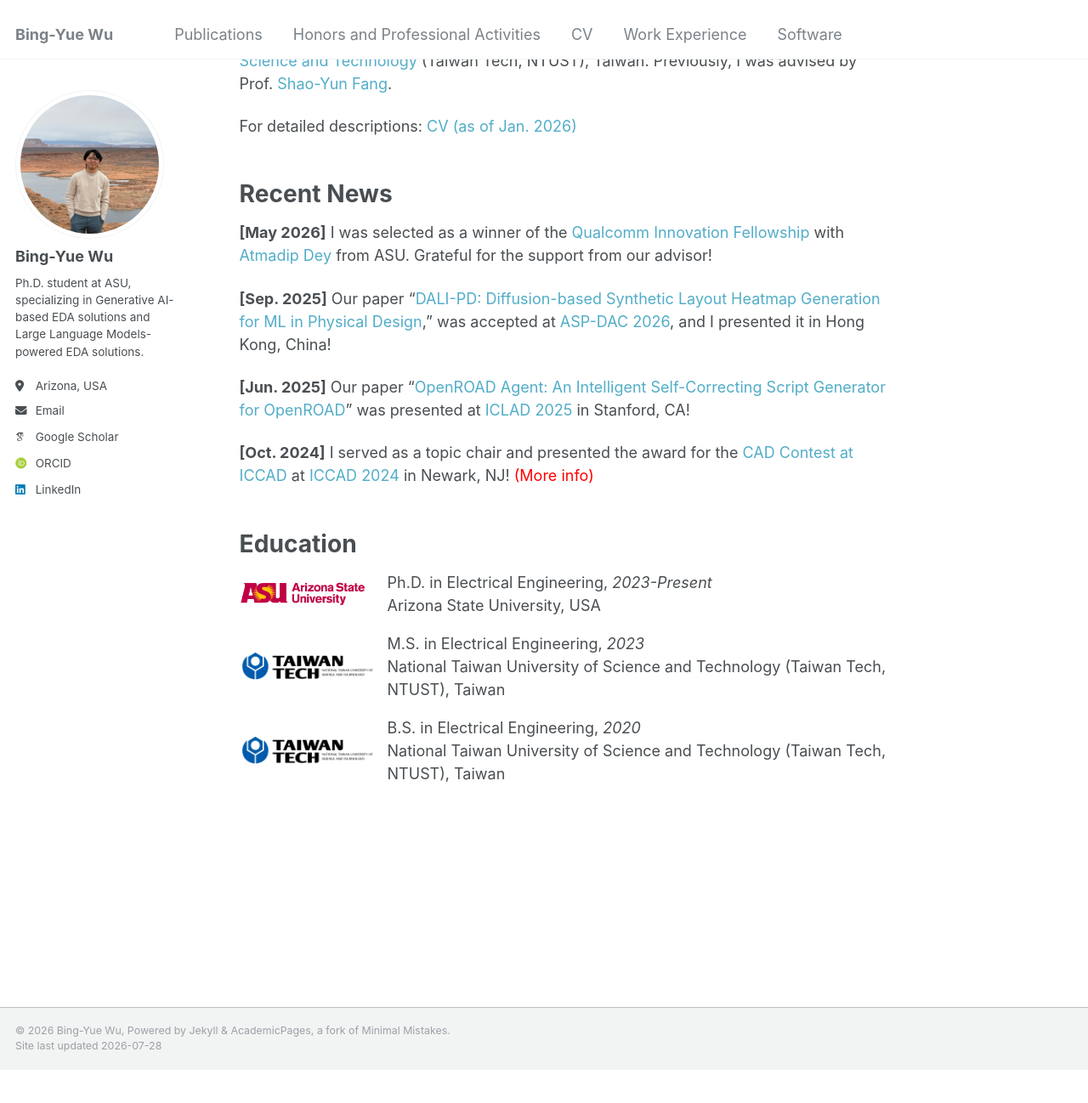
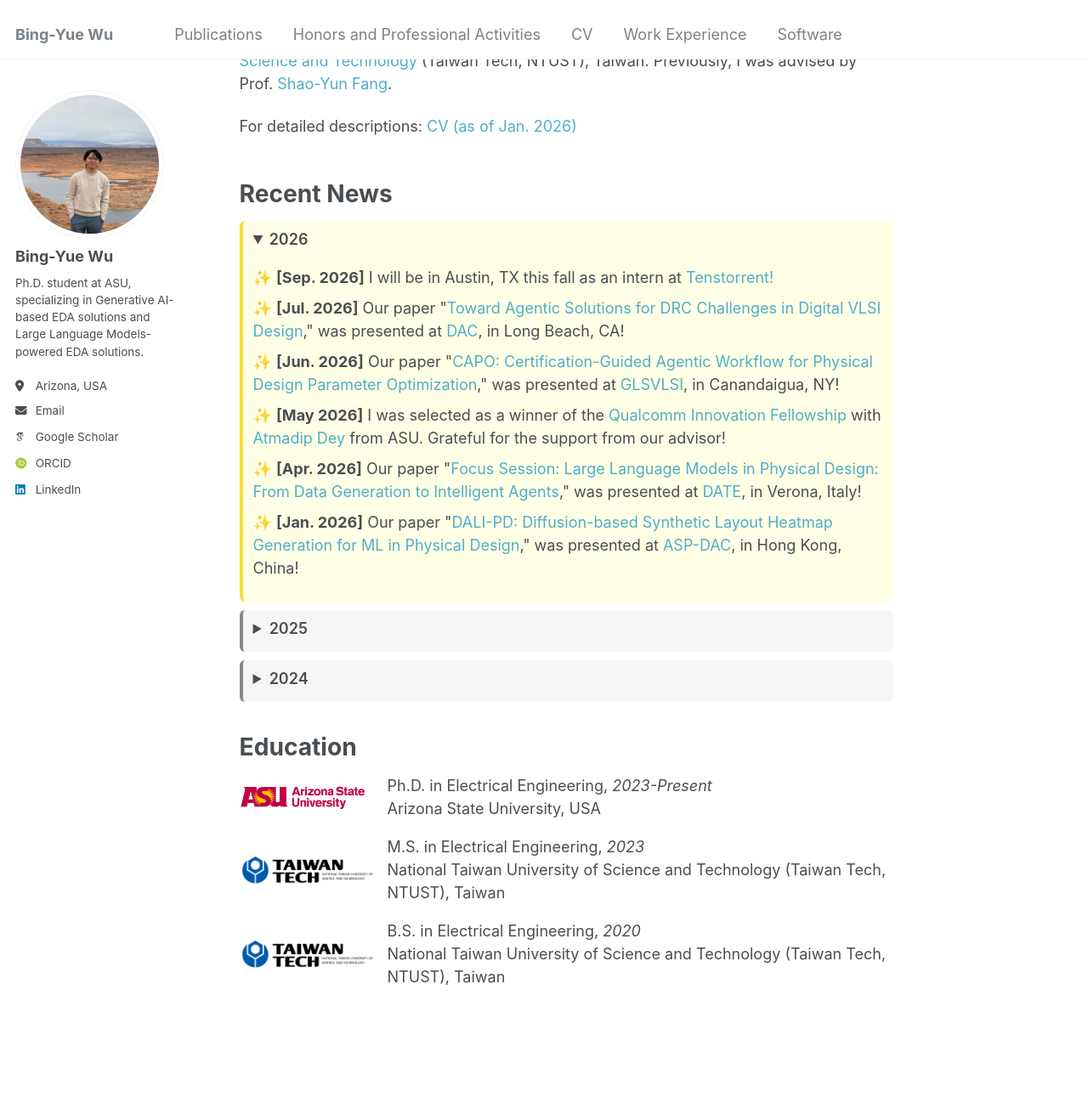
Before and after one commit to bingyuew/bingyuew.github.io, a Jekyll site: the page built from _pages/about.md, in a window 1280 px wide and 1400 px high, scrolled down 276 px. Shown: the top 1298 px of the window at 85% size. Built offline with Jekyll 4.4.1, drawn with Linux system fonts in a browser that asks for light colours; some web fonts are replaced; before the commit the page ends 1535 px from its top, so only the background shows below that.

Commit message:
update software and about
Signed-off-by: 吳秉曜 <wubingyao@MacBook-bro.local>

```diff
--- a/_pages/about.md
+++ b/_pages/about.md
@@ -15,15 +15,88 @@ For detailed descriptions: <a href="https://bingyuew.github.io/files/CV.pdf" sty
 <div>
 <br>
 </div>
+<style>
+.emoji-list {
+  list-style: none;
+  padding-left: 0;
+}
+.emoji-list li::before {
+  content: "✨ ";
+}
+.news-year {
+  margin-bottom: 10px;
+  padding: 8px 12px;
+  border-radius: 6px;
+}
+.news-year summary {
+  font-weight: 600;
+  cursor: pointer;
+  margin-bottom: 6px;
+}
+.news-2026 {
+  background-color: #FFFFE5;
+  border-left: 4px solid #F6DD3B;
+}
+.news-2025 {
+  background-color: #f6f6f6;
+  border-left: 4px solid #888;
+}
+.news-2024 {
+  background-color: #f6f6f6;
+  border-left: 4px solid #888;
+}
+</style>
+
 # Recent News
 
-**[May 2026]** I was selected as a winner of the <a href="https://www.qualcomm.com/research/university-relations/innovation-fellowship/2026-north-america" style="text-decoration: none;">Qualcomm Innovation Fellowship</a> with <a href="https://www.linkedin.com/in/atmadipdey/" style="text-decoration: none;">Atmadip Dey</a> from ASU. Grateful for the support from our advisor!
+<details class="news-year news-2026" open>
+<summary>2026</summary>
+<ul class="emoji-list">
+   <li><strong>[Sep. 2026]</strong> I will be in Austin, TX this fall as an intern at <a href="https://tenstorrent.com/" style="text-decoration: none;">Tenstorrent!</a></li>
 
-**[Sep. 2025]** Our paper "<a href="https://ieeexplore.ieee.org/abstract/document/11420621" style="text-decoration: none;">DALI-PD: Diffusion-based Synthetic Layout Heatmap Generation for ML in Physical Design</a>," was accepted at <a href="https://www.aspdac.com/aspdac2026/index.html" style="text-decoration: none;">ASP-DAC 2026</a>, and I presented it in Hong Kong, China!
+  <li><strong>[Jul. 2026]</strong> Our paper "<a href="/publication/2026-04-24-dac" style="text-decoration: none;">Toward Agentic Solutions for DRC Challenges in Digital VLSI Design</a>," was presented at <a href="https://63dac.conference-program.com/presentation/?id=SSSN108&sess=sess251" style="text-decoration: none;">DAC</a>, in Long Beach, CA!</li>
 
-**[Jun. 2025]** Our paper "<a href="https://ieeexplore.ieee.org/document/11106006" style="text-decoration: none;">OpenROAD Agent: An Intelligent Self-Correcting Script Generator for OpenROAD</a>" was presented at <a href="https://iclad.ai/" style="text-decoration: none;">ICLAD 2025</a> in Stanford, CA!
+   <li><strong>[Jun. 2026]</strong> Our paper "<a href="/publication/2026-05-20-glsvlsi" style="text-decoration: none;">CAPO: Certification-Guided Agentic Workflow for Physical Design Parameter Optimization</a>," was presented at <a href="https://www.glsvlsi.org/" style="text-decoration: none;">GLSVLSI</a>, in Canandaigua, NY!</li>
 
-**[Oct. 2024]** I served as a topic chair and presented the award for the <a href="https://www.iccad-contest.org/2024/" style="text-decoration: none;">CAD Contest at ICCAD</a> at <a href="https://2024.iccad.com/" style="text-decoration: none;">ICCAD 2024</a> in Newark, NJ! <a href="https://bingyuew.github.io/talks/2024-10-31-iccad" style="text-decoration: none; color: red">(More info)</a>
+  <li><strong>[May 2026]</strong> I was selected as a winner of the <a href="https://www.qualcomm.com/research/university-relations/innovation-fellowship/2026-north-america" style="text-decoration: none;">Qualcomm Innovation Fellowship</a> with <a href="https://www.linkedin.com/in/atmadipdey/" style="text-decoration: none;">Atmadip Dey</a> from ASU. Grateful for the support from our advisor!</li>
+
+   <li><strong>[Apr. 2026]</strong> Our paper "<a href="/publication/2026-04-22-date" style="text-decoration: none;">Focus Session: Large Language Models in Physical Design: From Data Generation to Intelligent Agents</a>," was presented at <a href="https://www.date-conference.com/" style="text-decoration: none;">DATE</a>, in Verona, Italy!</li>
+
+   <li><strong>[Jan. 2026]</strong> Our paper "<a href="/publication/2026-01-19-aspdac" style="text-decoration: none;">DALI-PD: Diffusion-based Synthetic Layout Heatmap Generation for ML in Physical Design</a>," was presented at <a href="https://www.aspdac.com/aspdac2026/index.html" style="text-decoration: none;">ASP-DAC</a>, in Hong Kong, China!</li>
+</ul>
+</details>
+
+<details class="news-year news-2025">
+<summary>2025</summary>
+<ul class="emoji-list">
+  <li><strong>[Oct. 2025]</strong> Our paper "<a href="/publication/2025-10-26-iccad" style="text-decoration: none;">Invited: IEEE DATC RDF-2025: Enabling an EDA Research Ecosystem</a>" was presented at <a href="https://2025.iccad.com/" style="text-decoration: none;">ICCAD</a> in Munich, Germany!</li>
+
+  <li><strong>[Jun. 2025]</strong> Our paper "<a href="/publication/2025-06-26-iclad" style="text-decoration: none;">OpenROAD Agent: An Intelligent Self-Correcting Script Generator for OpenROAD</a>" was presented at <a href="https://iclad.ai/" style="text-decoration: none;">ICLAD</a> in Stanford, CA!</li>
+</ul>
+</details>
+
+<details class="news-year news-2024">
+<summary>2024</summary>
+<ul class="emoji-list">
+  <li><strong>[Oct. 2024]</strong> I served as a topic chair and presented the award for the <a href="https://www.iccad-contest.org/2024/" style="text-decoration: none;">CAD Contest at ICCAD</a> at <a href="https://2024.iccad.com/" style="text-decoration: none;">ICCAD 2024</a> in Newark, NJ! <a href="https://bingyuew.github.io/talks/2024-10-31-iccad" style="text-decoration: none; color: red">(More info)</a></li>
+
+  <li><strong>[Oct. 2024]</strong> Our paper "<a href="/publication/2024-10-31-iccad-1" style="text-decoration: none;">Strengthening the Foundations for IC Physical Design and ML EDA Research</a>" was presented at <a href="https://2024.iccad.com/" style="text-decoration: none;">ICCAD</a> in Newark, NJ!</li>
+
+  <li><strong>[Oct. 2024]</strong> Our paper "<a href="/publication/2024-10-31-iccad-2" style="text-decoration: none;">Generative Methods in EDA: Innovations in Dataset Generation and EDA Tool Assistants</a>" was presented at <a href="https://2024.iccad.com/" style="text-decoration: none;">ICCAD</a> in Newark, NJ!</li>
+
+  <li><strong>[Oct. 2024]</strong> Our paper "<a href="/publication/2024-10-31-iccad-3" style="text-decoration: none;">2024 ICCAD CAD Contest Problem C: Scalable Logic Gate Sizing Using ML Techniques and GPU Acceleration</a>" was presented at <a href="https://2024.iccad.com/" style="text-decoration: none;">ICCAD</a> in Newark, NJ!</li>
+
+  <li><strong>[Sep. 2024]</strong> Our paper "<a href="/publication/2024-09-09-mlcad" style="text-decoration: none;">OpenROAD-Assistant: An Open-Source Large Language Model for Physical Design Tasks</a>" was presented at <a href="https://mlcad.org/symposium/2024/" style="text-decoration: none;">MLCAD</a> in Snowbird, Utah!</li>
+
+  <li><strong>[Aug. 2024]</strong> Our paper "<a href="/publication/2024-08-05-islped" style="text-decoration: none;">ML-INSIGHT: Machine Learning for Inrush Current Prediction and Power Switch Network Improvement</a>" was presented at <a href="https://islped.org/2024/" style="text-decoration: none;">ISLPED</a> in Newport Beach, CA!</li>
+
+  <li><strong>[Jun. 2024]</strong> Our paper "<a href="/publication/2024-06-28-lad" style="text-decoration: none;">EDA Corpus: A Large Language Model Dataset for Enhanced Interaction with OpenROAD</a>" was presented at <a href="https://iclad.ai/lad24-home-page" style="text-decoration: none;">LAD</a> in San Jose, CA!</li>
+
+  <li><strong>[Apr. 2024]</strong> Our paper "<a href="/publication/2024-04-22-vts" style="text-decoration: none;">OpenROAD and CircuitOps: Infrastructure for ML EDA Research and Education</a>" was presented at <a href="https://tttc-vts.org/public_html/new/2024/index.html" style="text-decoration: none;">VTS</a> in Tempe, AZ!</li>
+
+  <li><strong>[Jan. 2024]</strong> I gave a technical tutorial on <a href="https://www.aspdac.com/aspdac2024/tutorial/index.html" style="text-decoration: none;">NVIDIA CircuitOps and the OpenROAD Python API</a> at <a href="https://www.aspdac.com/aspdac2024/" style="text-decoration: none;">ASP-DAC</a> in Incheon, South Korea! <a href="/talks/2024-01-22-aspdac" style="text-decoration: none; color: red">(More info)</a></li>
+</ul>
+</details>
 
 <div>
 <br>
```
Also changed, not shown: _pages/software.html (+7 -0 lines).
